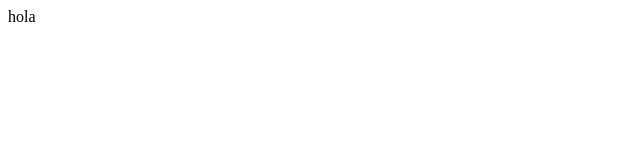
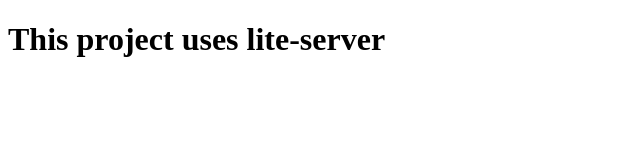
Before and after one commit to joeldevel/using_npm, a website: page index.html in a window 1280 px wide. Shown: the whole page, without its empty margins (0-640 px from the left). Drawn offline with Linux system fonts and the light colour scheme.

Commit message:
index.html modified

```diff
--- a/index.html
+++ b/index.html
@@ -1,3 +1,10 @@
+<!DOCTYPE html>
 <html>
-	hola
+  <head>
+    <meta name="viewport" content="width=width-device, initial-scale=1">
+    <title>Using npm </title>
+  </head>
+  <body>
+    <h1>This project uses lite-server</h1>
+  </body>
 </html>
```
